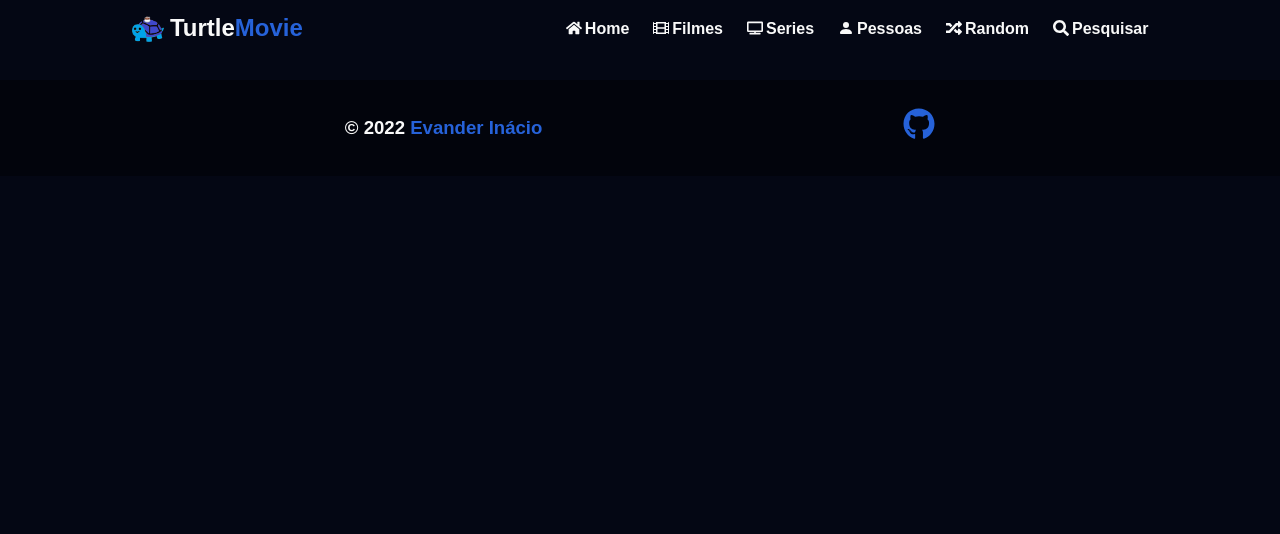
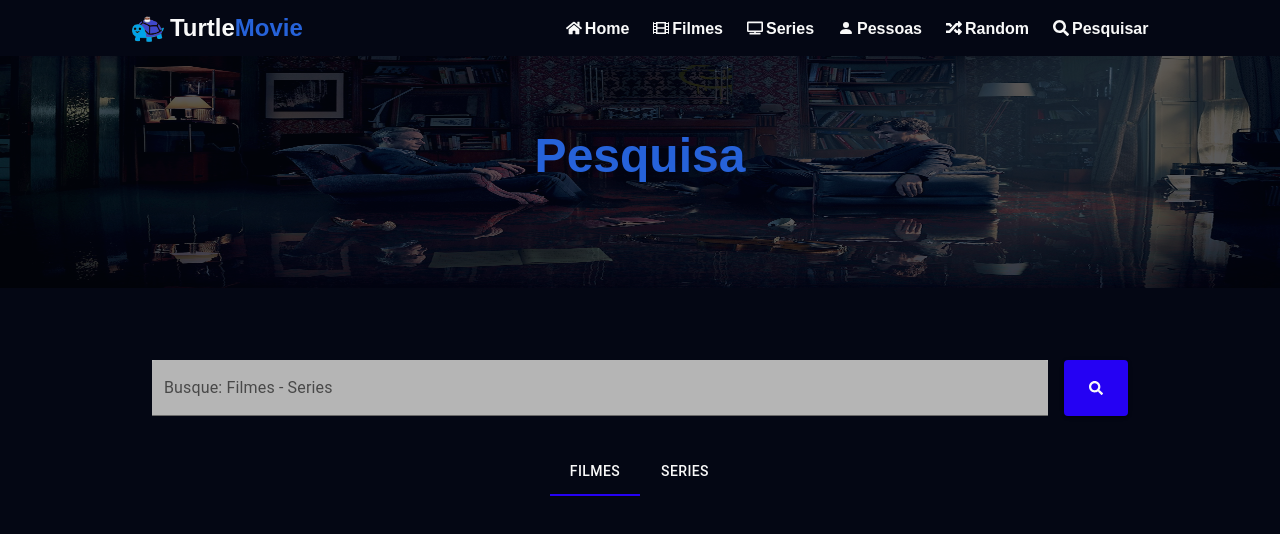
Before and after one commit to blaztan/Turtle-Movie, a React (Vite) app: page /search in a window 1280 px wide. Shown: the top 534 px of the page. Built offline with nearby package versions, Linux system fonts and the light colour scheme; no server answers.

Commit message:
Search :mag:

```diff
--- a/src/App.jsx
+++ b/src/App.jsx
@@ -10,6 +10,7 @@ import { Person } from "./pages/Persons/Person"
 import { Footer } from "./components/Footer"
 
 import GlobalStyle from './styles/global'
+import { Search } from "./pages/Search/Search"
 
 
 function App() {
@@ -22,6 +23,7 @@ function App() {
         <Route path="/movies" element={<Movies />} />
         <Route path="/series" element={<Series />} />
         <Route path="/persons" element={<Persons />} />
+        <Route path="/search" element={<Search />} />
         <Route path="/detail/:type/:id" element={<Detail />} />
         <Route path="/person/:id" element={<Person />} />
       </Routes>
--- a/src/components/Footer/index.jsx
+++ b/src/components/Footer/index.jsx
@@ -4,7 +4,8 @@ import { FaGithub } from 'react-icons/fa'
 
 export function Footer() {
   return (
-    <FooterContainer>
+    <footer style={{position: 'relative', marginTop: '15rem'}}>
+      <FooterContainer>
       <h5>
         &copy; 2022 {' '}
         <a href="https://www.evanderinacio.com/" target="_blank">
@@ -17,5 +18,6 @@ export function Footer() {
         </a>
       </p>
     </FooterContainer>
+    </footer>
   )
 }
--- a/src/components/Footer/styles.js
+++ b/src/components/Footer/styles.js
@@ -1,6 +1,8 @@
 import styled from "styled-components"
 
 export const FooterContainer = styled.div`
+ position: absolute;
+ bottom: 0;
  display: flex;
  align-items: center;
  justify-content: space-evenly;
@@ -31,6 +33,4 @@ export const FooterContainer = styled.div`
     }
  }
 
-
-
 `
--- a/src/pages/Search/Search.jsx
+++ b/src/pages/Search/Search.jsx
@@ -1,13 +1,116 @@
-import Erro404 from '/404.svg'
+import axios from 'axios'
+import { useEffect, useState } from 'react'
+import { APIkey } from '../../config/key'
+import { CustomPagination } from '../../components/Pagination'
+import {
+  Button,
+  createTheme,
+  Tab,
+  Tabs,
+  TextField,
+  ThemeProvider
+} from '@mui/material'
+import { ContainerSearch, ContentSearch } from './styles'
+import { FaSearch } from 'react-icons/fa'
+import { CardContainer } from '../Home/styles'
+import { Link } from 'react-router-dom'
+import { Cards } from '../../components/Card'
+import { Banner } from '../Movies/styles'
+import Poster from '../../assets/persons.jpg'
 
 export function Search() {
-  return(
-    <div style={{display: 'flex', justifyContent: 'center', alignItems: 'center'}}>
-      <img
-        style={{width:'60vw', marginTop: '4rem'}}
-        src={Erro404}
-        alt="erro"
-      />
-    </div>
+  const [type, setType] = useState(0)
+  const [content, setContent] = useState([])
+  const [searchText, setSearchText] = useState('')
+  const [page, setPage] = useState(1)
+  const [numOfPages, setNumOfPages] = useState()
+
+  const fetchSearch = async () => {
+    const { data } = await axios.get(
+      `https://api.themoviedb.org/3/search/${
+        type ? 'tv' : 'movie'
+      }?api_key=${APIkey}&language=pt-BR&query=${searchText}&page=${page}&include_adult=false`
+    )
+    setContent(data.results)
+    setNumOfPages(data.total_pages)
+  }
+
+  useEffect(() => {
+    window.scroll(0, 0)
+    fetchSearch()
+  }, [page, type])
+
+  const theme = createTheme({
+    palette: {
+      primary: {
+        main: '#2501f3'
+      }
+    }
+  })
+
+  return (
+    <ContainerSearch>
+      <Banner>
+        <img src={Poster} alt="Poster" />
+        <h3>Pesquisa</h3>
+      </Banner>
+      <ThemeProvider theme={theme}>
+        <ContentSearch>
+          <TextField
+            style={{ flex: 1, marginTop: '3rem' }}
+            className="search-box"
+            label="Busque: Filmes - Series"
+            variant="filled"
+            onChange={e => setSearchText(e.target.value)}
+          />
+
+          <Button
+            variant="contained"
+            className="btn-search"
+            onClick={fetchSearch}
+          >
+            <FaSearch />
+          </Button>
+        </ContentSearch>
+
+        <Tabs
+          value={type}
+          indicatorColor="primary"
+          textColor="primary"
+          onChange={(event, newValue) => {
+            setType(newValue)
+            setPage(1)
+          }}
+          style={{ paddingBottom: 5, marginBottom: '3rem' }}
+          aria-label="disabled tabs example"
+        >
+          <Tab style={{ width: '50%' }} label="Filmes" />
+          <Tab style={{ width: '50%' }} label="Series" />
+          {/* <Tab style={{ width: '30%' }} label="Search Persons" /> */}
+        </Tabs>
+      </ThemeProvider>
+
+      {
+        <CardContainer>
+          {content &&
+            content.map(movie => {
+              return (
+                <>
+                  <Link to={`/detail/${type ? 'tv' : 'movie'}/${movie.id}`}>
+                    <Cards
+                      key={movie.id}
+                      movie={movie}
+                    />
+                  </Link>
+                </>
+              )
+            })}
+        </CardContainer>
+      }
+
+      {numOfPages > 1 && (
+        <CustomPagination setPage={setPage} numOfPages={numOfPages} />
+      )}
+    </ContainerSearch>
   )
 }
--- /dev/null
+++ b/src/pages/Search/styles.js
@@ -0,0 +1,27 @@
+import styled from "styled-components"
+
+
+export const ContainerSearch = styled.div`
+  display: flex;
+  justify-content: center;
+  align-items: center;
+  flex-direction: column;
+  margin-bottom: 100%;
+`
+
+export const ContentSearch = styled.div`
+ display: flex;
+ margin-bottom: 2rem;
+
+ .search-box{
+   width: 70vw;
+  background: #C0C0C0;
+  color: white;
+ }
+
+ .btn-search{
+  margin-left: 1rem;
+  margin-top: 3rem;
+  height: 3.5rem;
+ }
+`
```
Also changed, not shown: src/pages/Movies/Movies.jsx (line endings or trailing spaces).
